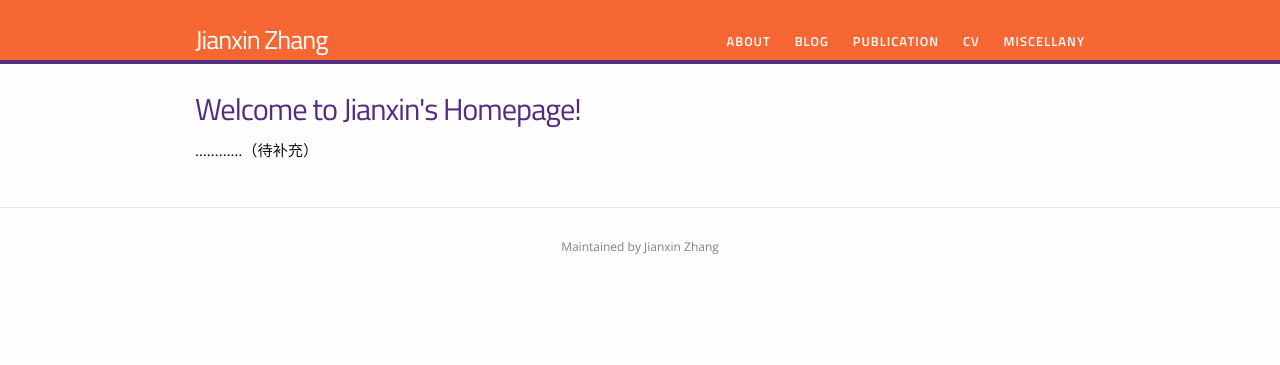
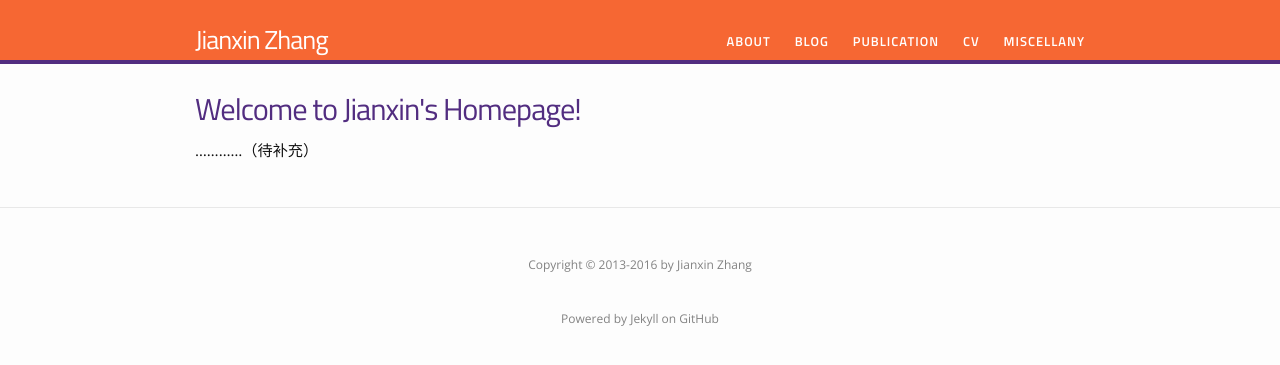
Before and after one commit to 0ZJX0/0ZJX0.github.io, a Jekyll site: the page built from index.html, in a window 1280 px wide. Shown: the top 365 px of the page. Built offline with Jekyll 4.4.1, drawn with Linux system fonts in a browser that asks for light colours.

Commit message:
Update footer.html

```diff
--- a/_includes/footer.html
+++ b/_includes/footer.html
@@ -6,7 +6,8 @@
 
     <div class="footer-col-wrapper">
 
-      <center>Maintained by Jianxin Zhang<center>
+      <br><center>Copyright © 2013-2016 by Jianxin Zhang<center><br>
+      <br><center>Powered by Jekyll on GitHub<center><br>
 
       <!--
 
```
